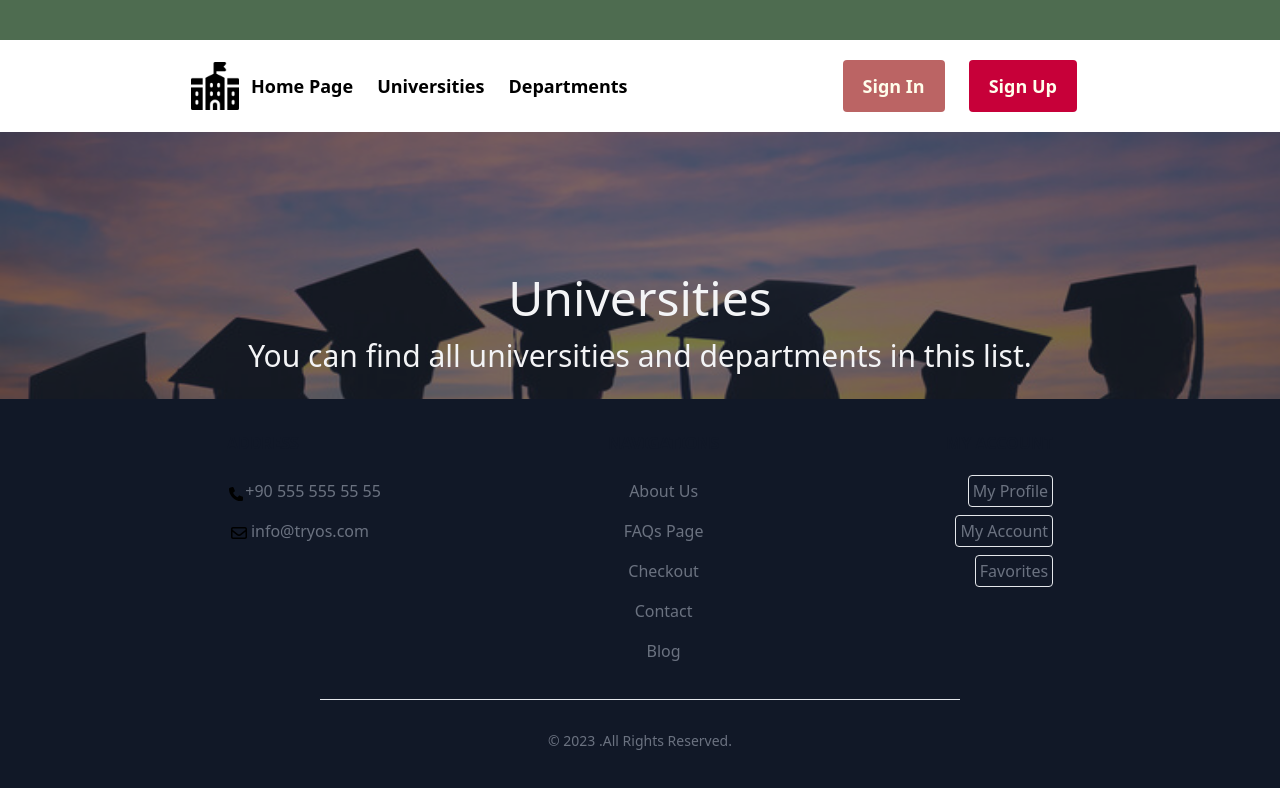
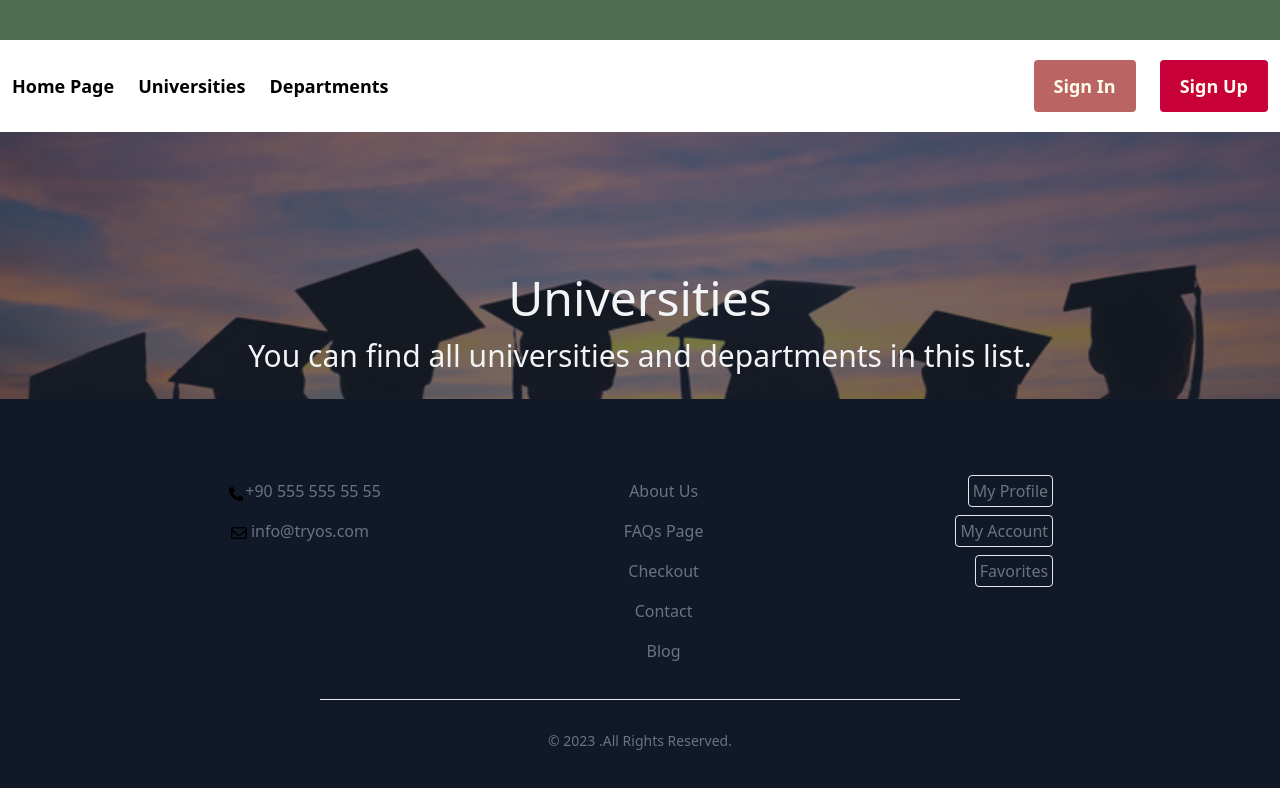
Before and after one commit to TR-YOS-PROJECT-ORGANIZATION/tr-yos-4, a React app: page /Universities in a window 1280 px wide. Shown: the top 788 px of the page. Built offline with nearby package versions, Linux system fonts and the light colour scheme; the HTML template or start-up script is replaced by a standard one.

Commit message:
changed slider image

```diff
--- a/src/components/Main.jsx
+++ b/src/components/Main.jsx
@@ -1,7 +1,7 @@
 import React from 'react'
 import Slider from "react-slick";
 import image1 from '../images/studentG.jpg'
-import image2 from '../images/student2.jpg'
+import image2 from '../images/graduate.jpg'
 import Select from 'react-select'
 
 
--- a/src/components/Navbar.jsx
+++ b/src/components/Navbar.jsx
@@ -5,9 +5,8 @@ const Navbar = () => {
   return (
     <>
       <div className="w-full h-10 bg-green-dark pl-32 pt-8 "></div>
-      <nav className="rounded flex items-center md:justify-evenly sm:justify-center py-5 font-bold text-lg">
+      <nav className="rounded flex items-center md:justify-between sm:justify-center py-5 font-bold text-lg">
         <div className="lg:flex lg:flex-row items-center sm:flex-col sm:flex" >
-          <img className="w-12" src={image}></img>
           <a className="mx-3">Home Page</a>
           <a className="mx-3">Universities</a>
           <a className="mx-3">Departments</a>
```
Also changed, not shown: src/images/graduate.jpg (added).
